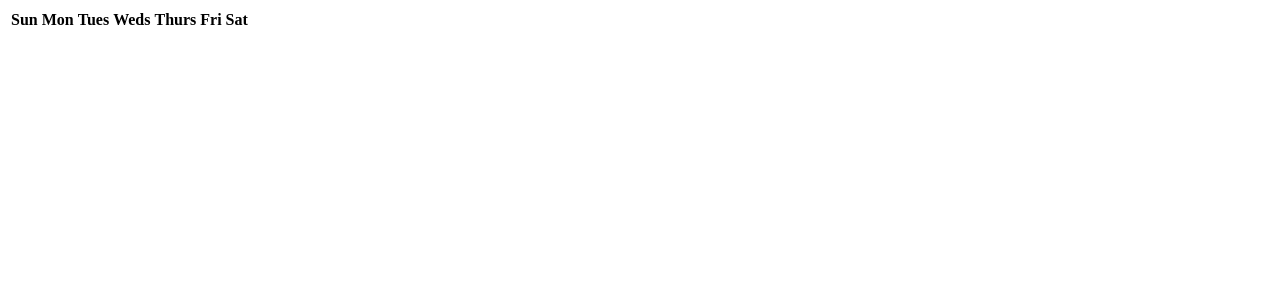
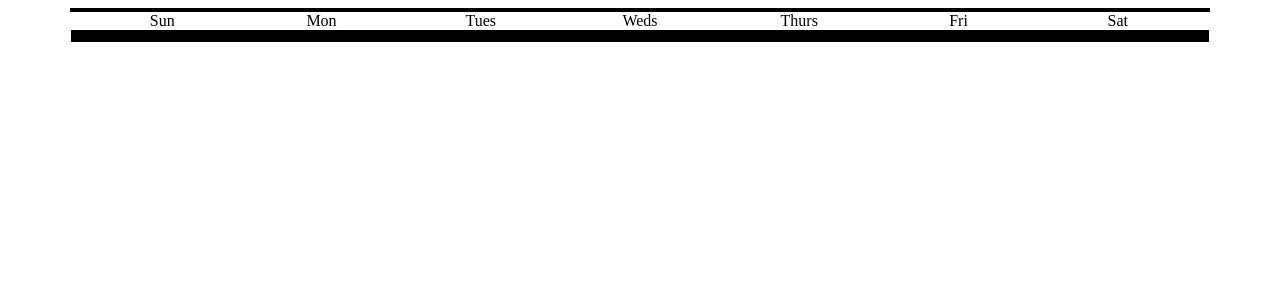
Before and after one commit to airBnC/calendar-module, a React app: page / in a window 1280 px wide. Shown: the top 300 px of the page. Built offline with nearby package versions, Linux system fonts and the light colour scheme; the HTML template or start-up script is replaced by a standard one.

Commit message:
i just switched all my styling over from a CSS Style-Sheet to styled-components.

```diff
--- a/client/src/arrowAfter.jsx
+++ b/client/src/arrowAfter.jsx
@@ -1,5 +1,12 @@
 import React from 'react';
 import $ from 'jquery';
+import styled from 'styled-components';
+
+const Div = styled.div`
+  border:1px solid black;
+  width:14%;
+  height:100%;
+`;
 
 
 class ArrowAfter extends React.Component {
@@ -10,9 +17,9 @@ class ArrowAfter extends React.Component {
 
   render() {
     return (
-        <div id='arrowAfter'>
+        <Div>
 
-      </div>
+      </Div>
     )
   }
 };
--- a/client/src/arrowPrev.jsx
+++ b/client/src/arrowPrev.jsx
@@ -1,6 +1,12 @@
 import React from 'react';
 import $ from 'jquery';
+import styled from 'styled-components';
 
+const Div = styled.div`
+  border:1px solid black;
+  width:14%;
+  height:100%;
+`;
 
 class ArrowPrev extends React.Component {
 
@@ -10,9 +16,9 @@ class ArrowPrev extends React.Component {
 
   render() {
     return (
-      <div id='arrowPrev'>
+      <Div id='arrowPrev'>
 
-      </div>
+      </Div>
     )
   }
 };
--- a/client/src/calendarDay.jsx
+++ b/client/src/calendarDay.jsx
@@ -1,5 +1,14 @@
 import React from 'react';
 import $ from 'jquery';
+import styled from 'styled-components';
+
+const Td = styled.div`
+ /* height:100%;
+  width:14%;*/
+  border:1px solid black;
+  height:90%;
+  width:90%;
+`;
 
 
 class CalendarDay extends React.Component {
@@ -10,9 +19,9 @@ class CalendarDay extends React.Component {
 
   render() {
     return (
-        <td id='calendarDay'>
+        <Td id='calendarDay'>
 
-      </td>
+      </Td>
     )
   }
 };
--- a/client/src/calendarMonth.jsx
+++ b/client/src/calendarMonth.jsx
@@ -1,6 +1,49 @@
 import React from 'react';
 import $ from 'jquery';
 import CalendarDay from './calendarDay.jsx';
+import styled from 'styled-components';
+
+const Table = styled.div`
+  display:flex;
+  flex-flow:column;
+  justify-content: center;
+  align-items: center;
+  height:85%;
+  width:90%;
+`;
+
+const Thead = styled.div`
+  display:flex;
+  flex-flow:row;
+  justify-content: center;
+  align-items: center;
+  height:5%;
+  width:100%;
+`;
+
+const Tbody = styled.div`
+  height:95%;
+  width:100%;
+  display:flex;
+  flex-flow:column;
+  justify-content: center;
+  align-items: center;
+`;
+
+const Tr = styled.div`
+  height:15%;
+  width:100%;
+  display:flex;
+  flex-flow:row;
+  justify-content: center;
+  align-items: center;
+`;
+
+const Th = styled.div`
+  height:100%;
+  width:14%;
+  text-align:center;
+`;
 
 class CalendarMonth extends React.Component {
 
@@ -10,20 +53,20 @@ class CalendarMonth extends React.Component {
 
   render() {
     return(
-        <table>
-          <thead>
-            <tr>
-              <th>Sun</th>
-              <th>Mon</th>
-              <th>Tues</th>
-              <th>Weds</th>
-              <th>Thurs</th>
-              <th>Fri</th>
-              <th>Sat</th>
-            </tr>
-          </thead>
-          <tbody>
-            <tr>
+        <Table>
+          <Thead>
+            <Tr>
+              <Th>Sun</Th>
+              <Th>Mon</Th>
+              <Th>Tues</Th>
+              <Th>Weds</Th>
+              <Th>Thurs</Th>
+              <Th>Fri</Th>
+              <Th>Sat</Th>
+            </Tr>
+          </Thead>
+          <Tbody>
+            <Tr>
                 <CalendarDay />
                 <CalendarDay />
                 <CalendarDay />
@@ -31,8 +74,8 @@ class CalendarMonth extends React.Component {
                 <CalendarDay />
                 <CalendarDay />
                 <CalendarDay />
-            </tr>
-            <tr>
+            </Tr>
+            <Tr>
                 <CalendarDay />
                 <CalendarDay />
                 <CalendarDay />
@@ -40,8 +83,8 @@ class CalendarMonth extends React.Component {
                 <CalendarDay />
                 <CalendarDay />
                 <CalendarDay />
-            </tr>
-            <tr>
+            </Tr>
+            <Tr>
                 <CalendarDay />
                 <CalendarDay />
                 <CalendarDay />
@@ -49,8 +92,8 @@ class CalendarMonth extends React.Component {
                 <CalendarDay />
                 <CalendarDay />
                 <CalendarDay />
-            </tr>
-            <tr>
+            </Tr>
+            <Tr>
                 <CalendarDay />
                 <CalendarDay />
                 <CalendarDay />
@@ -58,8 +101,8 @@ class CalendarMonth extends React.Component {
                 <CalendarDay />
                 <CalendarDay />
                 <CalendarDay />
-            </tr>
-            <tr>
+            </Tr>
+            <Tr>
                 <CalendarDay />
                 <CalendarDay />
                 <CalendarDay />
@@ -67,8 +110,8 @@ class CalendarMonth extends React.Component {
                 <CalendarDay />
                 <CalendarDay />
                 <CalendarDay />
-            </tr>
-            <tr>
+            </Tr>
+            <Tr>
                 <CalendarDay />
                 <CalendarDay />
                 <CalendarDay />
@@ -76,9 +119,9 @@ class CalendarMonth extends React.Component {
                 <CalendarDay />
                 <CalendarDay />
                 <CalendarDay />
-            </tr>
-          </tbody>
-      </table>
+            </Tr>
+          </Tbody>
+      </Table>
     )
   }
 };
--- a/client/src/dateBanner.jsx
+++ b/client/src/dateBanner.jsx
@@ -1,6 +1,12 @@
 import React from 'react';
 import $ from 'jquery';
+import styled from 'styled-components';
 
+const Div = styled.div`
+  border:1px solid black;
+  width:72%;
+  height:100%;
+`;
 
 class DateBanner extends React.Component {
 
@@ -10,9 +16,9 @@ class DateBanner extends React.Component {
 
   render() {
     return (
-        <div id='dateBanner'>
+        <Div>
 
-      </div>
+      </Div>
     )
   }
 };
--- a/client/src/index.jsx
+++ b/client/src/index.jsx
@@ -5,8 +5,27 @@ import ArrowPrev from './arrowPrev.jsx';
 import ArrowAfter from './arrowAfter.jsx';
 import DateBanner from './dateBanner.jsx';
 import CalendarMonth from './calendarMonth.jsx';
+import styled from 'styled-components';
 // import data from './dummy_data.js';
 
+const DivCalendar = styled.div`
+  height:100%;
+  width:100%;
+  display:flex;
+  flex-flow:column;
+  justify-content: center;
+  align-items: center;
+`;
+
+const DivNav = styled.div`
+  display:flex;
+  flex-flow:row;
+  justify-content: center;
+  align-items: center;
+  border:1px solid black;
+  height:15%;
+  width:90%;
+`;
 
 class App extends React.Component {
 
@@ -16,14 +35,14 @@ class App extends React.Component {
 
   render() {
     return(
-      <div id='calendar'>
-        <div id='nav'>
+      <DivCalendar>
+        <DivNav>
           <ArrowPrev />
           <DateBanner />
           <ArrowAfter />
-        </div>
+        </DivNav>
         <CalendarMonth />
-      </div>
+      </DivCalendar>
     )
   }
 };
```
Also changed, not shown: dataBase/dummyData.js (+10 -0 lines), package.json (+6 -1 lines).
